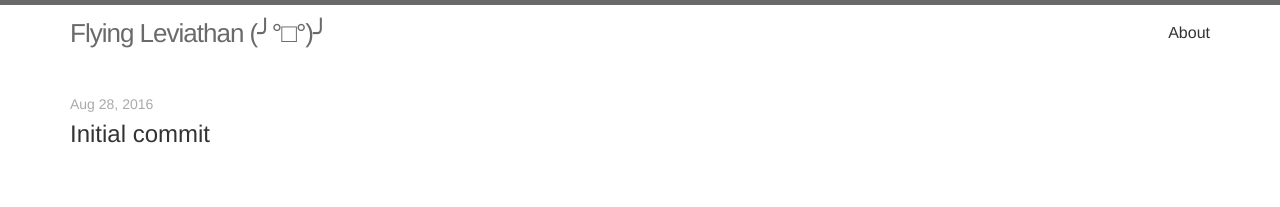
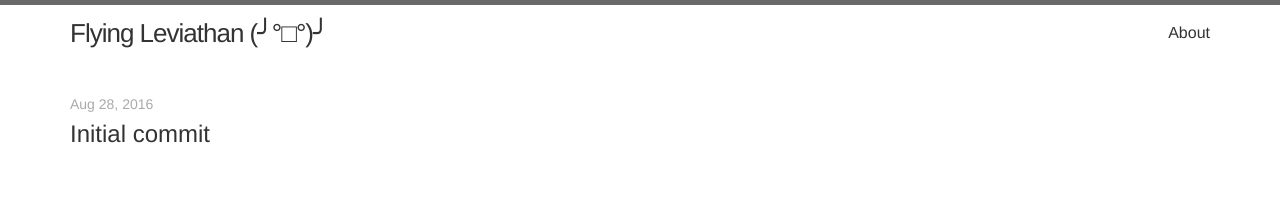
Before and after one commit to kohgpat/kohgpat.github.io, a Jekyll site: the page built from index.html, in a window 1280 px wide. Shown: the top 207 px of the page. Built offline with Jekyll 4.4.1, drawn with Linux system fonts in a browser that asks for light colours.

Commit message:
Change site title color and remove text decoration

```diff
--- a/_sass/leviathan/_layout.scss
+++ b/_sass/leviathan/_layout.scss
@@ -18,7 +18,11 @@
 
   &,
   &:visited {
-    color: $grey-color-dark;
+    color: $brand-color;
+  }
+
+  &:hover {
+    text-decoration: none;
   }
 }
 
```
